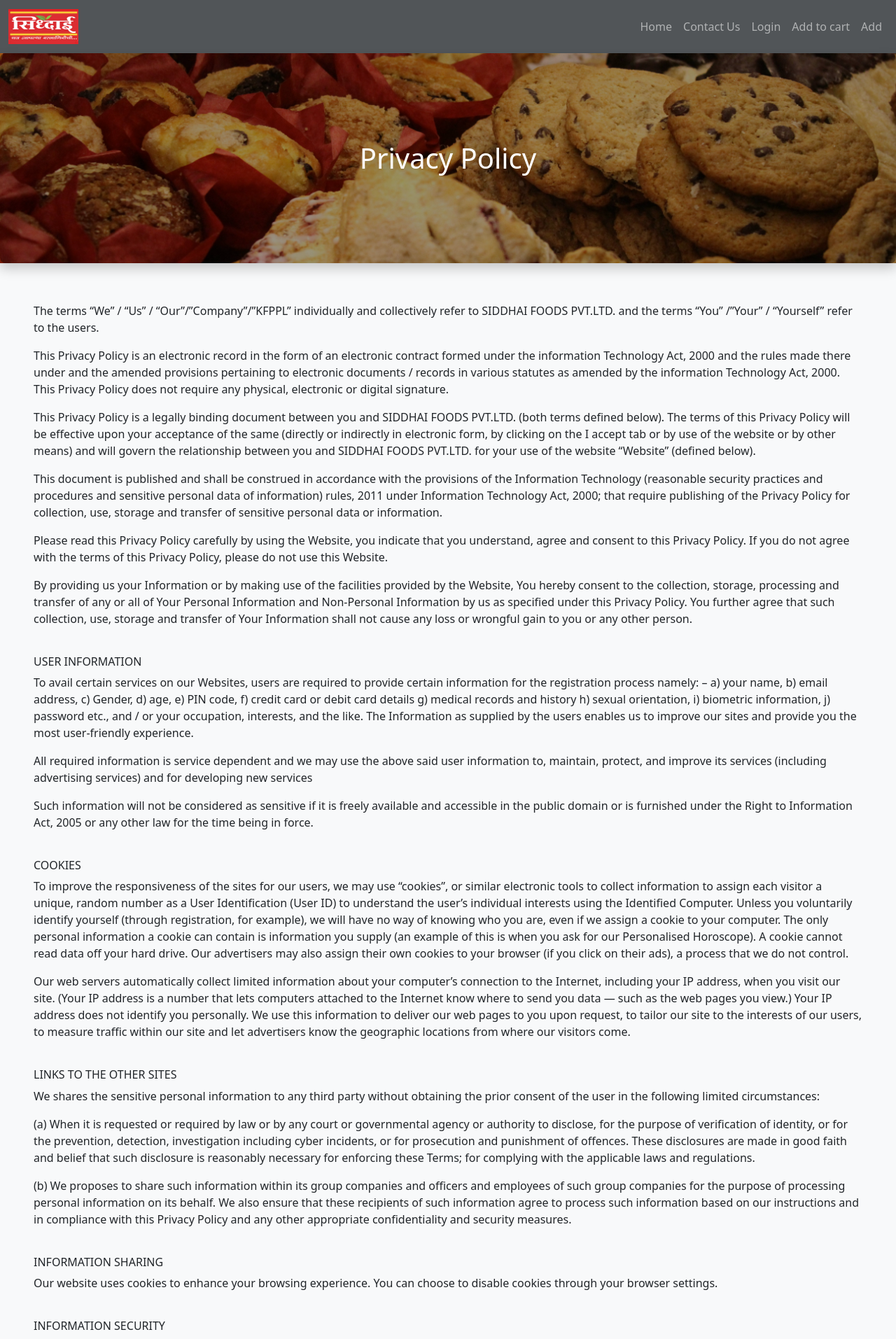
After one commit to Sanket-95/siddhaifoodsVer1, a PHP site: page /privacypolicy.php in a window 1280 px wide. The commit adds this page. Shown: the top 1913 px of the page at 70% size. Run offline with PHP 8.4, Linux system fonts and the light colour scheme.

Commit message:
Added Privacy Policy

```diff
--- a/add.php
+++ b/add.php
@@ -49,7 +49,7 @@
   <?php include 'includes/navbar.php'; ?>
 
   <!-- Container for Admin Form -->
-  <div class="container my-5">
+  <div class="px-3 px-sm-4 px-md-5 my-5">
 
     <!-- Add Category Form Section -->
     <div class="row">
--- a/addtocart.php
+++ b/addtocart.php
@@ -80,7 +80,7 @@
   <!-- Navigation bar -->
   <?php include 'includes/navbar.php'; ?>
 
-  <div class="container my-5">
+  <div class="px-3 px-sm-4 px-md-5 my-5">
   <h2 class="text-center mb-4 fw-bold " style="letter-spacing: 1px;">
   <i class="bi bi-cart-fill text-success me-2"></i> Shopping Cart
 </h2>
--- a/contact.php
+++ b/contact.php
@@ -94,7 +94,7 @@
   <?php include 'includes/navbar.php'; ?>
 
   <!-- Contact Us Section -->
-  <div class="container contact-section">
+  <div class="px-3 px-sm-4 px-md-5 contact-section">
 
     <!-- Factory Address and Send Message Section -->
     <div class="row">
@@ -183,7 +183,7 @@
     </div> -->
 
   </div>
-  <div class="container mb-3">
+  <div class="px-3 px-sm-4 px-md-5 mb-3">
       <h5>Why Customer Choose us</h5>
       <hr class="mt-1 mb-4" style="height: 3px; background-color: rgb(81 85 88); opacity: 1;">
       <p>Implementing food safety and quality assurance controls throughout all stages including the supply chain.
@@ -192,7 +192,7 @@ Maintaining very strict hygiene requirements to ensure that all products prepare
       <p>Requiring employees at all times to comply with all hygiene specific training, instructions, and directions. Maintaining very strict quality assurance standards that are essential to customer requirements.</p>
     </div>
 
-    <div class="container mt-3">
+    <div class="px-3 px-sm-4 px-md-5 mt-3">
       <h5>Vision & Mission </h5>
       <hr class="mt-1 mb-4" style="height: 3px; background-color: rgb(81 85 88); opacity: 1;">
       <p><b>Vision : </b>
--- a/includes/footer.php
+++ b/includes/footer.php
@@ -1,6 +1,6 @@
 <!-- footer.php -->
 <footer class="bg-secondary text-white pt-4 pb-2 mt-5">
-  <div class="container text-center text-md-start">
+  <div class="px-3 px-sm-4 px-md-5 text-center text-md-start">
     <div class="row">
 
       <!-- Column 1: About -->
@@ -22,6 +22,7 @@
           <li><a href="index.php" class="text-white text-decoration-none">Home</a></li>
           <li><a href="contact.php" class="text-white text-decoration-none">Contact Us</a></li>
           <li><a href="addtocart.php" class="text-white text-decoration-none">Add to cart</a></li>
+          <li><a href="privacypolicy.php" class="text-white text-decoration-none">Privacy Policy</a></li>
         </ul>
       </div>
 
--- a/index.php
+++ b/index.php
@@ -141,7 +141,7 @@
         aspect-ratio: auto;
       }
       .carousel-item img {
-        height: 400px; /* Increased height for desktop view */
+        height: 500px; /* Increased height for desktop view */
       }
     }
   </style>
@@ -164,7 +164,7 @@
     $ad_result = $conn->query($ad_sql);
 
     if ($ad_result->num_rows > 0) {
-        echo '<div id="advertisementCarousel" class="carousel slide container mb-3" data-bs-ride="carousel" data-bs-interval="7000" data-bs-wrap="true">';
+        echo '<div id="advertisementCarousel" class="carousel slide px-3 px-sm-4 px-md-5 mb-3" data-bs-ride="carousel" data-bs-interval="7000" data-bs-wrap="true">';
         echo '<div class="carousel-inner">';
 
         $ad_index = 0;
@@ -182,7 +182,7 @@
 </div>
 <!-- ==============   Advertisement Section - True Full Width, No Spacing End  ======-->
 
-<div class="container">
+<div class="px-3 px-sm-4 px-md-5">
   <!-- Top products add  -->
   <!-- <h3 class="text-center mb-4">Featured Products</h3> -->
   <!-- <div id="featuredCarousel" class="carousel slide" data-bs-ride="carousel" data-bs-interval="3000"> -->
--- /dev/null
+++ b/privacypolicy.php
@@ -0,0 +1,103 @@
+<!DOCTYPE html>
+<html lang="en">
+<head>
+  <meta charset="UTF-8" />
+  <meta name="viewport" content="width=device-width, initial-scale=1" />
+  <title>Privacy Policy</title>
+  <link href="https://cdn.jsdelivr.net/npm/bootstrap@5.3.3/dist/css/bootstrap.min.css" rel="stylesheet">
+  <style>
+    body {
+      background-color: #f8f9fa;
+    }
+    .policy-section {
+      padding: 2rem 1rem;
+    }
+    .policy-section h2 {
+      font-size: 1.5rem;
+      margin-top: 1.5rem;
+    }
+    .policy-section p {
+      margin-bottom: 1rem;
+    }
+    .policy-header {
+      position: relative;
+  background-image: url('assets/images/pexels-leigh-patrick-14477-298217.jpg');
+  background-size: cover;
+  background-position: center;
+  height: 300px;
+  overflow: hidden;
+  box-shadow: 0 0.5rem 1rem rgba(0, 0, 0, 0.2);
+}
+.policy-header::before {
+  content: '';
+  position: absolute;
+  top: 0; left: 0; right: 0; bottom: 0;
+  background: rgba(0, 0, 0, 0.4);
+  z-index: 0;
+  border-radius: 0.5rem;
+}
+
+.policy-header h1 {
+  position: relative;
+  z-index: 1;
+}
+  </style>
+</head>
+<body>
+  <!-- Navigation bar -->
+  <?php include 'includes/navbar.php'; ?>
+  <div class="policy-header text-white text-center d-flex align-items-center justify-content-center mb-4">
+  <h1 class="m-0">Privacy Policy</h1>
+</div>
+  <div class="px-3 px-sm-4 px-md-5 policy-section">
+
+    <p>The terms “We” / “Us” / “Our”/”Company”/”KFPPL” individually and collectively refer to SIDDHAI FOODS PVT.LTD. and the terms “You” /”Your” / “Yourself” refer to the users.</p>
+    <p>This Privacy Policy is an electronic record in the form of an electronic contract formed under the information Technology Act, 2000 and the rules made there under and the amended provisions pertaining to electronic documents / records in various statutes as amended by the information Technology Act, 2000. This Privacy Policy does not require any physical, electronic or digital signature.</p>
+    <p>This Privacy Policy is a legally binding document between you and SIDDHAI FOODS PVT.LTD. (both terms defined below). The terms of this Privacy Policy will be effective upon your acceptance of the same (directly or indirectly in electronic form, by clicking on the I accept tab or by use of the website or by other means) and will govern the relationship between you and SIDDHAI FOODS PVT.LTD. for your use of the website “Website” (defined below).
+    <p>This document is published and shall be construed in accordance with the provisions of the Information Technology (reasonable security practices and procedures and sensitive personal data of information) rules, 2011 under Information Technology Act, 2000; that require publishing of the Privacy Policy for collection, use, storage and transfer of sensitive personal data or information.</p>
+    <p>Please read this Privacy Policy carefully by using the Website, you indicate that you understand, agree and consent to this Privacy Policy. If you do not agree with the terms of this Privacy Policy, please do not use this Website.</p>
+    <p>By providing us your Information or by making use of the facilities provided by the Website, You hereby consent to the collection, storage, processing and transfer of any or all of Your Personal Information and Non-Personal Information by us as specified under this Privacy Policy. You further agree that such collection, use, storage and transfer of Your Information shall not cause any loss or wrongful gain to you or any other person.</p>
+      </br>
+
+    <h6>USER INFORMATION</h6>
+    <p>To avail certain services on our Websites, users are required to provide certain information for the registration process namely: – a) your name, b) email address, c) Gender, d) age, e) PIN code, f) credit card or debit card details g) medical records and history h) sexual orientation, i) biometric information, j) password etc., and / or your occupation, interests, and the like. The Information as supplied by the users enables us to improve our sites and provide you the most user-friendly experience.</p>
+    <p>All required information is service dependent and we may use the above said user information to, maintain, protect, and improve its services (including advertising services) and for developing new services</p>
+    <p>Such information will not be considered as sensitive if it is freely available and accessible in the public domain or is furnished under the Right to Information Act, 2005 or any other law for the time being in force.</p>
+     </br>
+
+    <h6>COOKIES</h6>
+    <p>To improve the responsiveness of the sites for our users, we may use “cookies”, or similar electronic tools to collect information to assign each visitor a unique, random number as a User Identification (User ID) to understand the user’s individual interests using the Identified Computer. Unless you voluntarily identify yourself (through registration, for example), we will have no way of knowing who you are, even if we assign a cookie to your computer. The only personal information a cookie can contain is information you supply (an example of this is when you ask for our Personalised Horoscope). A cookie cannot read data off your hard drive. Our advertisers may also assign their own cookies to your browser (if you click on their ads), a process that we do not control.</p>
+    <p>Our web servers automatically collect limited information about your computer’s connection to the Internet, including your IP address, when you visit our site. (Your IP address is a number that lets computers attached to the Internet know where to send you data — such as the web pages you view.) Your IP address does not identify you personally. We use this information to deliver our web pages to you upon request, to tailor our site to the interests of our users, to measure traffic within our site and let advertisers know the geographic locations from where our visitors come.</p>
+  </br>
+
+    <h6>LINKS TO THE OTHER SITES</h6>
+    <p>We shares the sensitive personal information to any third party without obtaining the prior consent of the user in the following limited circumstances:</p>
+    <p>(a) When it is requested or required by law or by any court or governmental agency or authority to disclose, for the purpose of verification of identity, or for the prevention, detection, investigation including cyber incidents, or for prosecution and punishment of offences. These disclosures are made in good faith and belief that such disclosure is reasonably necessary for enforcing these Terms; for complying with the applicable laws and regulations.</p>
+    <p>(b) We proposes to share such information within its group companies and officers and employees of such group companies for the purpose of processing personal information on its behalf. We also ensure that these recipients of such information agree to process such information based on our instructions and in compliance with this Privacy Policy and any other appropriate confidentiality and security measures.</p>
+  </br>
+
+    <h6>INFORMATION SHARING</h6>
+    <p>Our website uses cookies to enhance your browsing experience. You can choose to disable cookies through your browser settings.</p>
+  </br>
+    <h6>INFORMATION SECURITY</h6>
+    <p>We take appropriate security measures to protect against unauthorized access to or unauthorized alteration, disclosure or destruction of data. These include internal reviews of our data collection, storage and processing practices and security measures, including appropriate encryption and physical security measures to guard against unauthorized access to systems where we store personal data.</p>
+    <p>All information gathered on our Website is securely stored within our controlled database. The database is stored on servers secured behind a firewall; access to the servers is password-protected and is strictly limited. However, as effective as our security measures are, no security system is impenetrable. We cannot guarantee the security of our database, nor can we guarantee that information you supply will not be intercepted while being transmitted to us over the Internet. And, of course, any information you include in a posting to the discussion areas is available to anyone with Internet access.</p>
+    <p>However the internet is an ever evolving medium. We may change our Privacy Policy from time to time to incorporate necessary future changes. Of course, our use of any information we gather will always be consistent with the policy under which the information was collected, regardless of what the new policy may be.</p>
+  </br>
+    <h6>Grievance Redressal</h6>
+    <p>Redressal Mechanism: Any complaints, abuse or concerns with regards to content and or comment or breach of these terms shall be immediately informed to the designated Grievance Officer as mentioned below via in writing or through email signed with the electronic signature.
+In accordance with Information Technology Act 2000 and rules made there under, the name and contact details of the Grievance Officer are provided below:</p>
+    <p>
+     The Grievance Officer / Admin Officer,</br>
+Siddhai Foods Private Limited,</br>
+Office - Near J K File, MIDC Mirjole Ratnagiri-415639,</br>
+Phone: 9423094242, 9420594242, 9422003128,</br>
+Office Time - 10 am To 6 pm (refer QR Code)</br>
+Factory Address - At Pochari near Someshwar Temple Tal. Sangmeshwar Dist. Ratnagiri Pin -415621,</br>
+Factory Time - 9 am To 5.30pm</br>
+    </p>
+  </div>
+<?php include 'includes/footer.php'; ?>
+  <script src="https://cdn.jsdelivr.net/npm/bootstrap@5.3.3/dist/js/bootstrap.bundle.min.js"></script>
+</body>
+</html>
```
Also changed, not shown: productinfo.php (+74 -2 lines), assets/images/pexels-leigh-patrick-14477-298217.jpg (added).
